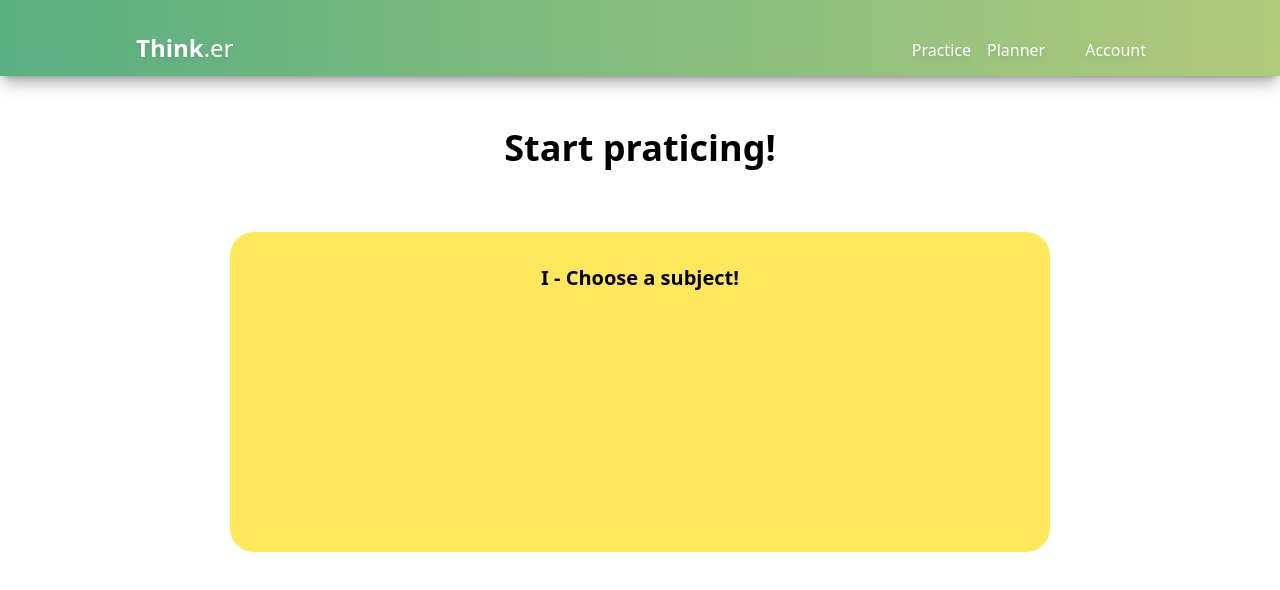
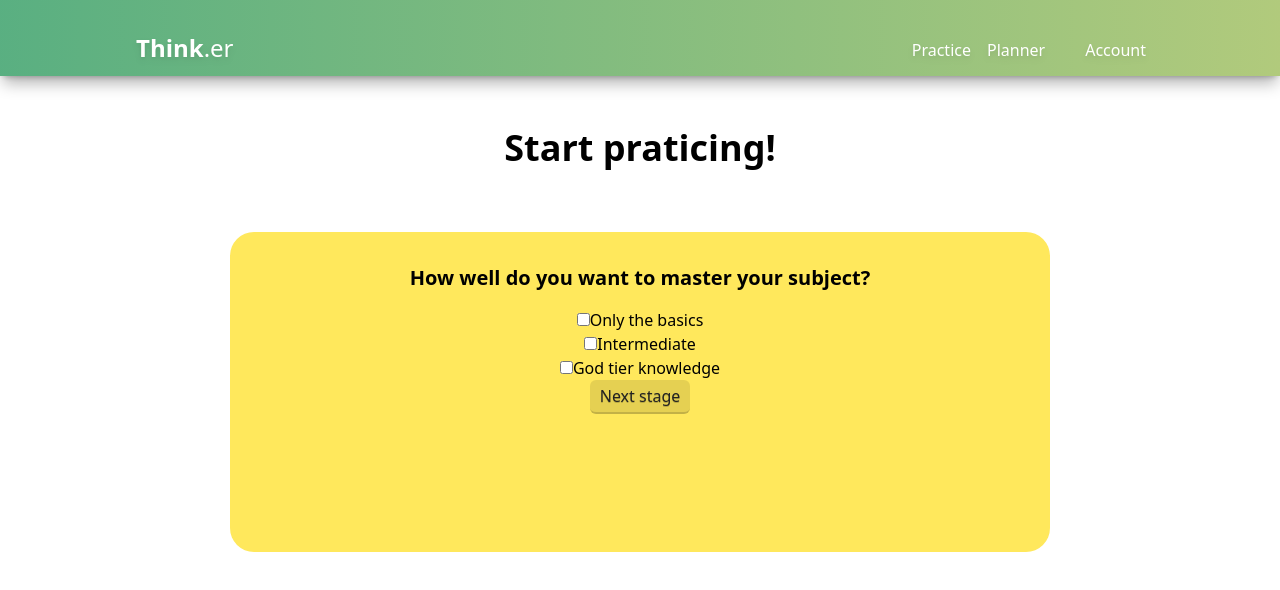
Before and after one commit to ratasorin/unihack, a React (Vite) app in the folder client/: page /practice in a window 1280 px wide. Shown: the top 590 px of the page. Built offline with nearby package versions, Linux system fonts and the light colour scheme; some icons are missing.

Commit message:
Updated first stage

```diff
--- a/client/src/components/practice-options/FirstStage.jsx
+++ b/client/src/components/practice-options/FirstStage.jsx
@@ -1,7 +1,51 @@
-const FirstStage = () => {
+import * as React from 'react';
+import Button from '../controls/button';
+const FirstStage = (params) => {
+
+  const [checkedOne, setCheckedOne] = React.useState(false);
+  const [checkedTwo, setCheckedTwo] = React.useState(false);
+  const [checkedThree, setCheckedThree] = React.useState(false);
+
+  const handleChangeOne = () => {
+    setCheckedOne(!checkedOne);
+  };
+
+  const handleChangeTwo = () => {
+    setCheckedTwo(!checkedTwo);
+  };
+
+  function handleChangeThree() {
+    setCheckedThree(!checkedThree);
+  }
+
   return (
     <div className="flex flex-col items-center">
-      <h1 className="text-xl font-bold ">I - Choose a subject!</h1>
+      <h1 className="text-xl font-bold mb-4">How well do you want to master your subject?</h1>
+      <label>
+        <input
+          type="checkbox"
+          value={checkedOne}
+          onChange={handleChangeOne}
+        />
+        <span>Only the basics</span>
+      </label>
+      <label>
+      <input
+          type="checkbox"
+          value={checkedTwo}
+          onChange={handleChangeTwo}
+        />
+        <span>Intermediate</span>
+      </label>
+      <label>
+      <input
+          type="checkbox"
+          value={checkedThree}
+          onChange={handleChangeThree}
+        />
+        <span>God tier knowledge</span>
+      </label>
+    <Button onClick={() => {params.setStage(2)}}>Next stage</Button>
     </div>
   );
 };
```
